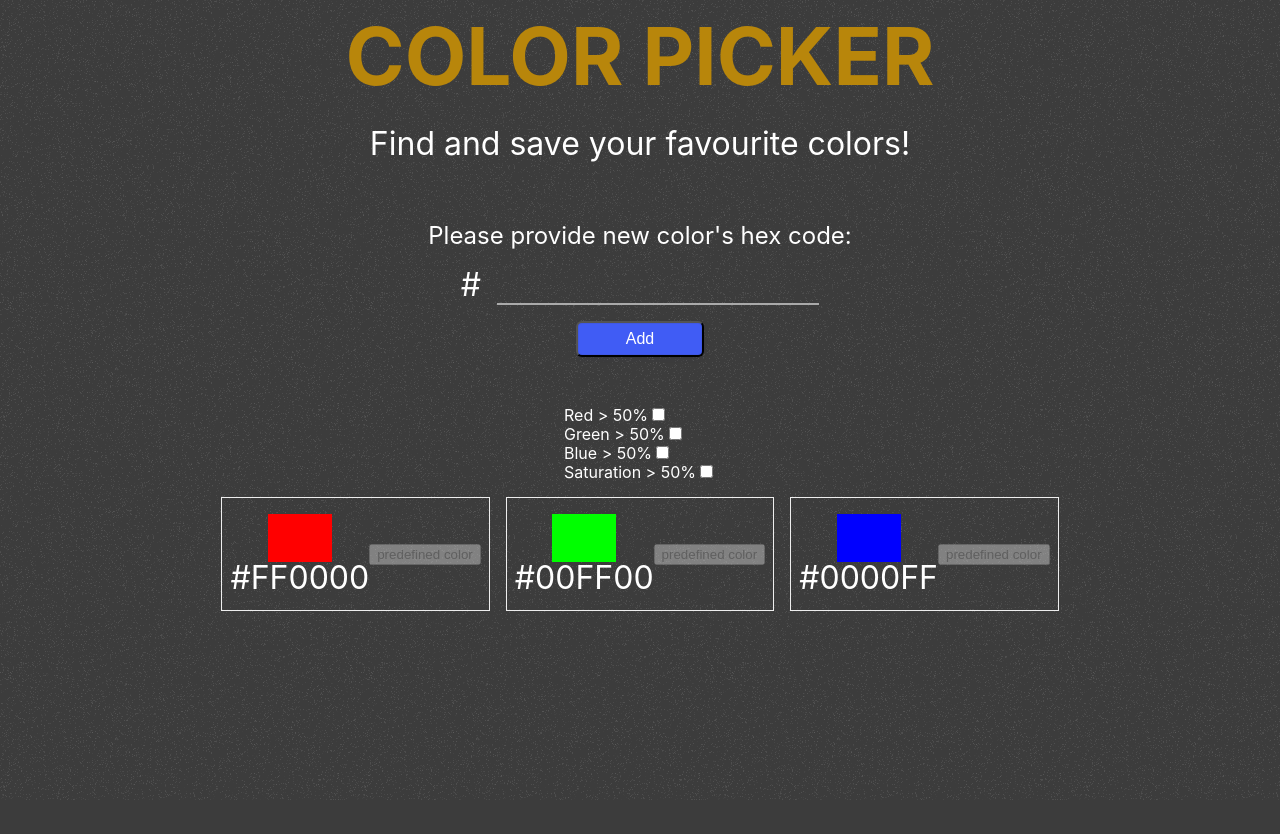
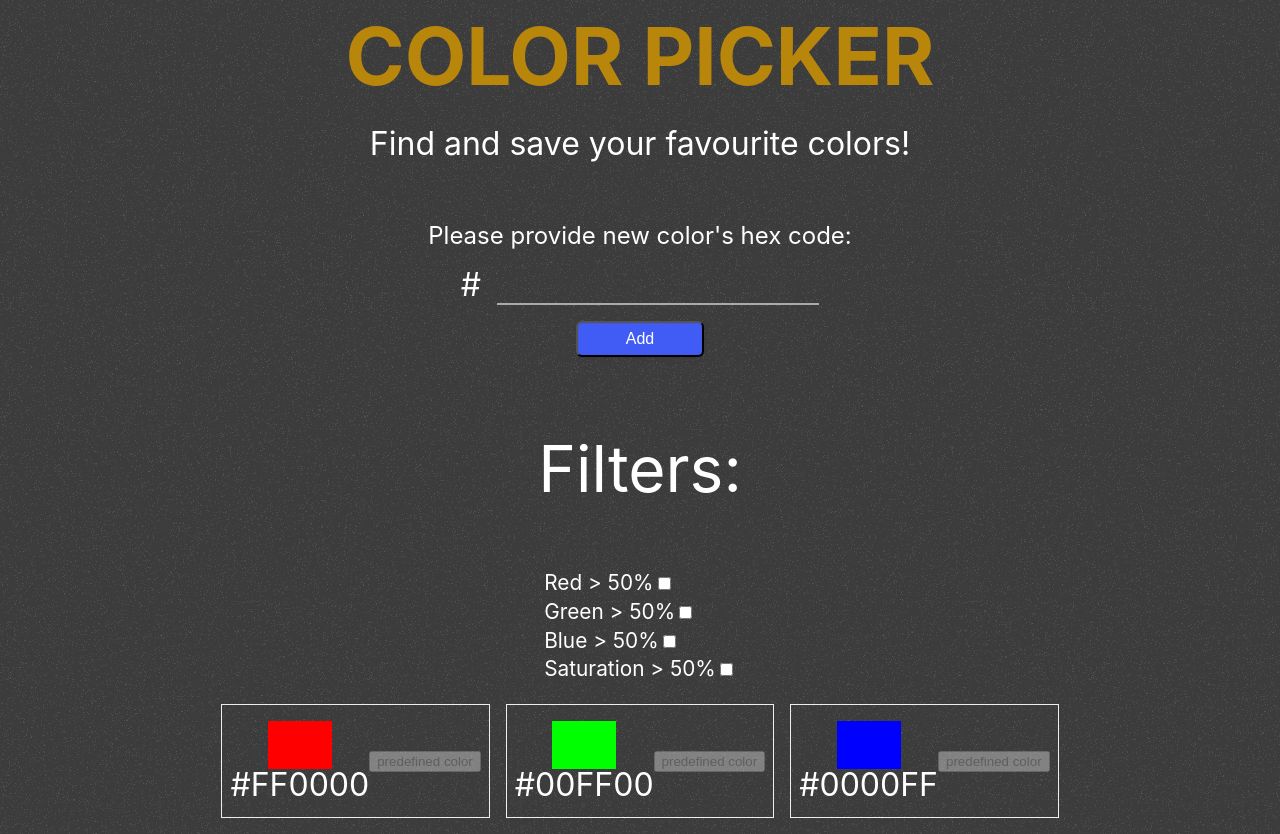
Before and after one commit to Jinpai666/favourite-colors, a React (Create React App) app: page / in a window 1280 px wide. Before the commit the page ends 800 px from the top, so only its background shows below. Built offline with nearby package versions, Linux system fonts and the light colour scheme.

Commit message:
create sorting funcion

```diff
--- a/src/components/AddColorForm.tsx
+++ b/src/components/AddColorForm.tsx
@@ -28,6 +28,8 @@ const AddColors = ({allColors, colorsFromStorage, setColors, predefinedColors}:P
     const handleSubmit = (event: React.FormEvent<HTMLFormElement>) => {
 
         const correct = () => {
+            setIsInStorage(false);
+            setInputIsIncorrect(false);
             event.preventDefault();
             const colorToSave = {
                 code: inputValue.toUpperCase(),
@@ -41,8 +43,6 @@ const AddColors = ({allColors, colorsFromStorage, setColors, predefinedColors}:P
                 : [colorToSave]
             localStorage.setItem('storedColors', JSON.stringify(newColors));
             setColors([...newColors, ...predefinedColors]);
-            setIsInStorage(false);
-            setInputIsIncorrect(false);
             setInputValue("")
             console.log(event.currentTarget.children[1].children[1]);
             return;
--- a/src/components/FilterColorsForm.tsx
+++ b/src/components/FilterColorsForm.tsx
@@ -20,20 +20,21 @@ export default class FilterColors extends Component <MyProps> {
     render() {
         return (
             <>
+                <h2 className={"filterForm__header"}>Filters:</h2>
                 <form>
-                    <div>
+                    <div className={"filterForm__filter"}>
                         <label htmlFor="filter1">Red {'>'} 50%</label>
                         <input onChange={()=>console.log('filtr1')} type="checkbox" id="filter1" name="filter1" value="filer1"/>
                     </div>
-                    <div>
+                    <div className={"filterForm__filter"}>
                         <label htmlFor="filter2">Green {'>'} 50%</label>
                         <input onChange={()=>console.log('filtr2')} type="checkbox" id="filter2" name="filter2" value="filer2"/>
                     </div>
-                    <div>
+                    <div className={"filterForm__filter"}>
                         <label htmlFor="filter3">Blue {'>'} 50%</label>
                         <input onChange={()=>console.log('filtr3')} type="checkbox" id="filter3" name="filter3" value="filer3"/>
                     </div>
-                    <div>
+                    <div className={"filterForm__filter"}>
                         <label htmlFor="filter4">Saturation {'>'} 50%</label>
                         <input onChange={()=>console.log('filtr4')} type="checkbox" id="filter4" name="filter4" value="filer4"/>
                     </div>
--- a/src/components/Generator.tsx
+++ b/src/components/Generator.tsx
@@ -24,12 +24,16 @@ const Generator = ({allColors, predefinedColors, setColors, colors}:Props) => {
         const newColors = filtered.filter(color => !predefined.includes(color.code));
         localStorage.setItem('storedColors', JSON.stringify(newColors));
         setColors([...newColors,...predefinedColors]);
+    }
 
-        // console.log(newColors)
-    }
     return(
         <div className={"generator"}>
-            {colors.map((color, idx) => (
+            {colors
+                //sort before printing
+                .sort((a,b) => a.b < b.b ? 1 : -1)
+                .sort((a,b) => a.g > b.g ? 1 : -1)
+                .sort((a,b) => a.r < b.r ? 1 : -1)
+                .map((color, idx) => (
                     //pamiętam, że w poleceniu jest zabronione stylowanie inline, ale w tym przypadku
                     // wydaje mi się jak sensowne rozwiązanie
                     // i jest to jedyny wyjątek
--- a/src/scss/_addForm.scss
+++ b/src/scss/_addForm.scss
@@ -33,6 +33,9 @@
   }
   &__errorMessage{
     height: 2rem;
+    font-size: 1.2rem;
+    color: #f00;
+    padding: 1rem
   }
   &__button{
    @include button;
--- a/src/scss/_filterForm.scss
+++ b/src/scss/_filterForm.scss
@@ -0,0 +1,10 @@
+.filterForm{
+  &__header{
+    font-size: 4rem;
+    margin-bottom: 4rem;
+  }
+  &__filter{
+    font-size: 1.3rem;
+    margin: .5rem 0;
+  }
+}
```
